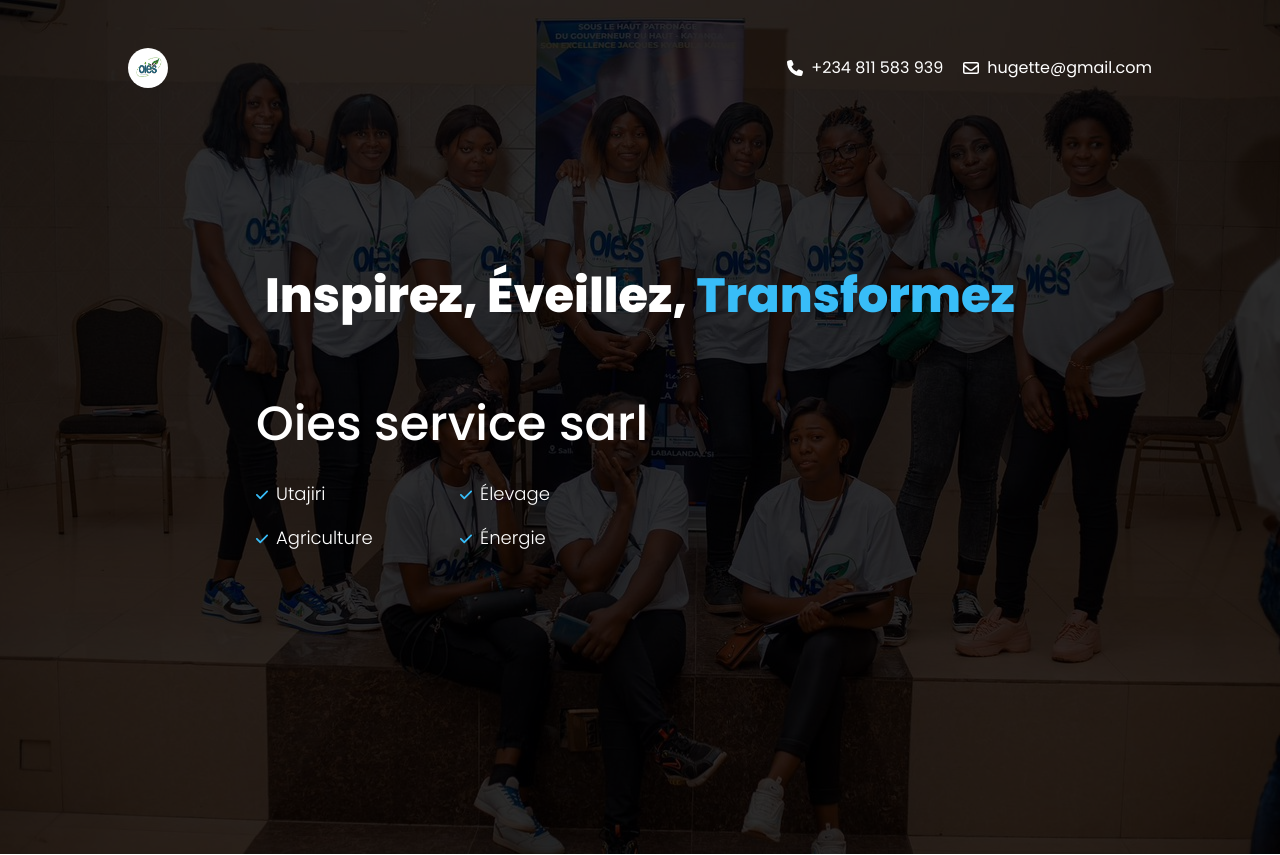
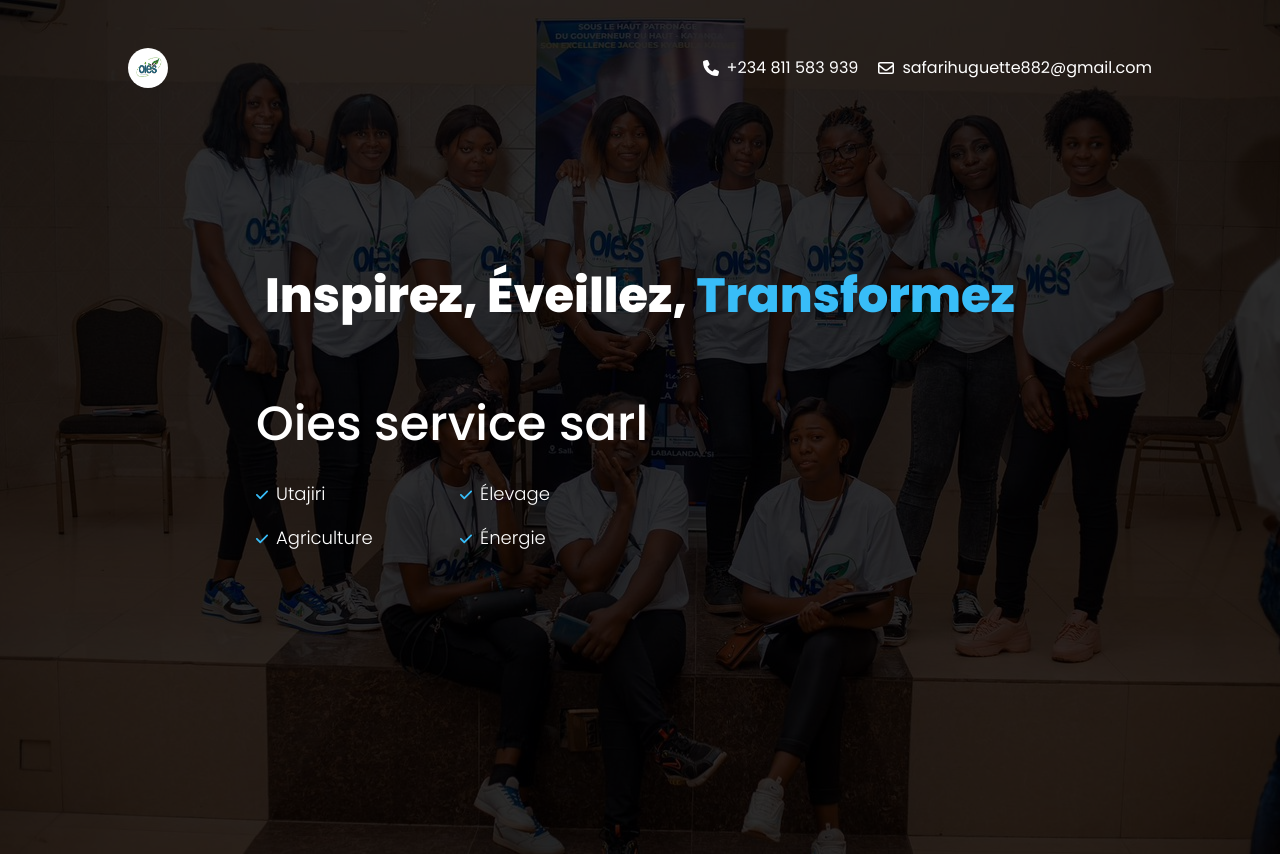
Before and after one commit to musanzi/oies-services, an Angular app: page / in a window 1280 px wide. Shown: the top 855 px of the page. Built offline with nearby package versions, Linux system fonts and the light colour scheme.

Commit message:
chore: fix email address

```diff
--- a/src/app/shared/components/topbar/topbar.component.html
+++ b/src/app/shared/components/topbar/topbar.component.html
@@ -27,7 +27,7 @@
                 d="M64 112c-8.8 0-16 7.2-16 16l0 22.1L220.5 291.7c20.7 17 50.4 17 71.1 0L464 150.1l0-22.1c0-8.8-7.2-16-16-16L64 112zM48 212.2L48 384c0 8.8 7.2 16 16 16l384 0c8.8 0 16-7.2 16-16l0-171.8L322 328.8c-38.4 31.5-93.7 31.5-132 0L48 212.2zM0 128C0 92.7 28.7 64 64 64l384 0c35.3 0 64 28.7 64 64l0 256c0 35.3-28.7 64-64 64L64 448c-35.3 0-64-28.7-64-64L0 128z" />
             </svg>
           </span>
-          <span class=""> hugette&#64;gmail.com </span>
+          <span class=""> safarihuguette882&#64;gmail.com </span>
         </a>
       </li>
     </ul>
```
